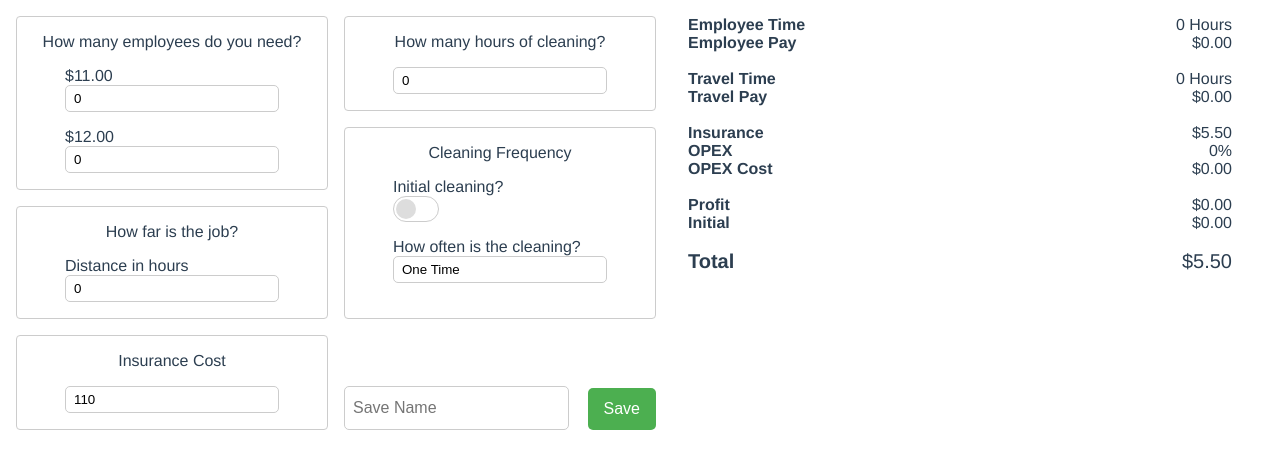
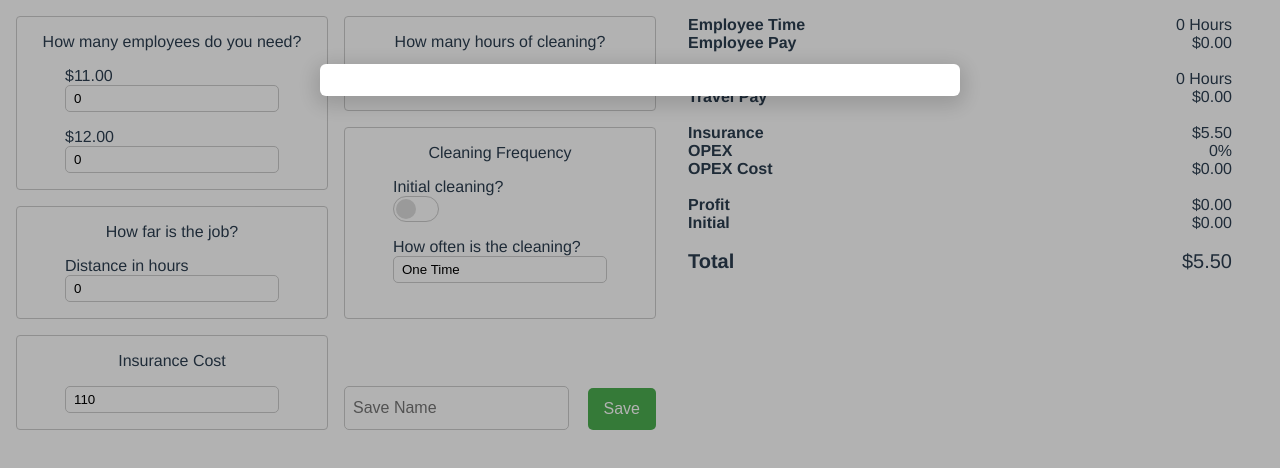
Before and after one commit to treemmett/quote-form, a Vue app: page / in a window 1280 px wide. Shown: the top 468 px of the page. Built offline with nearby package versions, Linux system fonts and the light colour scheme.

Commit message:
feat: add loading list

```diff
--- /dev/null
+++ b/src/components/SavedList.vue
@@ -0,0 +1,117 @@
+<template>
+  <div class="wrapper" @click.self="$emit('close')">
+    <div class="modal">
+      <div v-for="item in savedItems" :key="item.id" class="item">
+        <div class="name" :title="item.name">{{ item.name }}</div>
+        <button class="button red">Delete</button>
+        <button class="button outline">Load</button>
+      </div>
+    </div>
+  </div>
+</template>
+
+<script lang="ts">
+import { Component, Prop, Vue } from 'vue-property-decorator';
+
+@Component
+export default class TextField extends Vue {
+  private savedItems: Array<App.Quote> = [];
+
+  beforeMount() {
+    // retrieve quotes from storage
+    if (!localStorage.getItem('savedQuotes')) return;
+
+    this.savedItems = JSON.parse(localStorage.getItem('savedQuotes') as string);
+  }
+}
+</script>
+
+<style lang="scss" scoped>
+$blue: #2196f3;
+$red: #f44336;
+
+.modal {
+  display: inline-block;
+  width: 100%;
+  max-width: 40em;
+  padding: 1em;
+  box-sizing: border-box;
+  text-align: left;
+  background-color: #fff;
+  box-shadow: 0 5px 20px 5px rgba(#000, 0.15);
+  border-radius: 6px;
+}
+
+.item {
+  display: flex;
+  border: 1px solid #ccc;
+  padding: 0.5em 1em;
+  border-radius: 4px;
+  justify-content: flex-end;
+  align-items: center;
+
+  & + & {
+    margin-top: 0.5em;
+  }
+}
+
+.name {
+  margin-right: auto;
+  min-width: 0;
+  white-space: nowrap;
+  overflow: hidden;
+  text-overflow: ellipsis;
+}
+
+.button {
+  padding: 8px 16px;
+  font-size: inherit;
+  border-radius: 5px;
+  background-color: #fff;
+  color: $blue;
+  border: 1px solid $blue;
+  appearance: none;
+  margin-left: 1em;
+  cursor: pointer;
+  outline: none;
+  text-transform: uppercase;
+  font-weight: 600;
+  transition: background-color 0.1s ease-out;
+
+  &:hover {
+    background-color: lighten($blue, 35%);
+  }
+
+  &:active,
+  &:focus {
+    background-color: lighten($blue, 30%);
+  }
+
+  &.red {
+    border-color: transparent;
+    color: $red;
+
+    &:hover {
+      background-color: lighten($red, 35%);
+    }
+
+    &:active,
+    &:focus {
+      background-color: lighten($red, 30%);
+    }
+  }
+}
+
+.wrapper {
+  position: fixed;
+  z-index: 1;
+  height: 100vh;
+  width: 100vw;
+  padding: 4em;
+  box-sizing: border-box;
+  top: 0;
+  left: 0;
+  background-color: rgba(#000, 0.3);
+  overflow: auto;
+}
+</style>
--- a/src/views/Home.vue
+++ b/src/views/Home.vue
@@ -1,5 +1,6 @@
 <template>
   <div class="view">
+    <saved-list v-if="loadingListOpen" @close="loadingListOpen = false" />
     <div class="form">
       <card title="How many employees do you need?" class="employees">
         <text-field v-model="employees11" label="$11.00" />
@@ -58,21 +59,8 @@ import Card from '@/components/Card.vue';
 import Checkbox from '@/components/Checkbox.vue';
 import Dropdown from '@/components/Dropdown.vue';
 import Result from '@/components/Result.vue';
+import SavedList from '@/components/SavedList.vue';
 import TextField from '@/components/TextField.vue';
-
-interface Quote {
-  id: string;
-  name: string;
-  data: {
-    employees11: number;
-    employees12: number;
-    hours: number;
-    distance: number;
-    insurance: number;
-    initial: boolean;
-    frequency: 'once' | 'weekly' | 'biweekly' | 'monthly';
-  };
-}
 
 @Component({
   components: {
@@ -80,10 +68,13 @@ interface Quote {
     Checkbox,
     Dropdown,
     Result,
+    SavedList,
     TextField
   }
 })
 export default class Home extends Vue {
+  loadingListOpen: boolean = true;
+
   employees11: number = 0;
 
   employees12: number = 0;
@@ -165,7 +156,7 @@ export default class Home extends Vue {
 
     const id = btoa(Date.now().toString()).replace(/=/g, '');
 
-    const saveData: Quote = {
+    const saveData: App.Quote = {
       id,
       name: saveName,
       data: {
@@ -180,7 +171,7 @@ export default class Home extends Vue {
     };
 
     // check if we already have a saved quotes array
-    const savedQuotes: Array<Quote> = localStorage.getItem('savedQuotes')
+    const savedQuotes: Array<App.Quote> = localStorage.getItem('savedQuotes')
       ? JSON.parse(localStorage.getItem('savedQuotes') as string)
       : [];
 
```
Also changed, not shown: src/types/quote.d.ts (added, +15 -0 lines), tsconfig.json (+5 -15 lines), .eslintrc.js.
